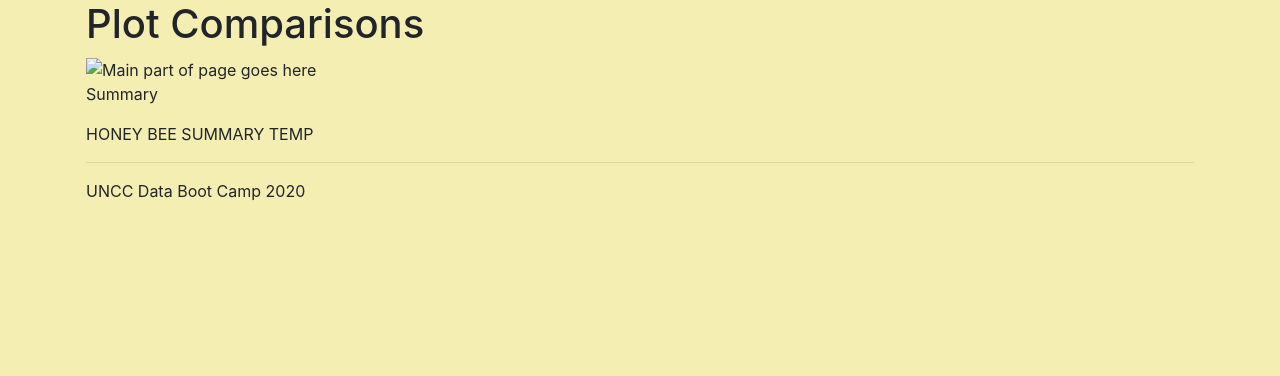
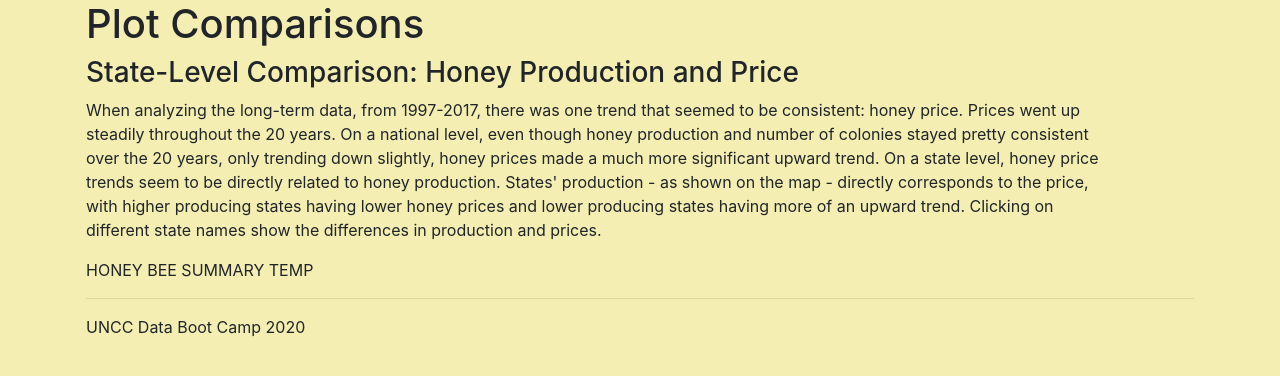
Before and after one commit to Apex8/better-than-a-bee, a Flask app: page /viz1 in a window 1280 px wide. Shown: the part 73-449 px from the top of the page. Run offline with Flask 2, Linux system fonts and the light colour scheme; some libraries are stand-ins or nearby versions.

Commit message:
Adding description/summary to viz1.html

```diff
--- a/Templates/viz1.html
+++ b/Templates/viz1.html
@@ -56,6 +56,12 @@
             </div>
         </div>
         <div class="row">
+            <div class="col-md-11">
+              <h3>State-Level Comparison: Honey Production and Price</h3>
+              <p>When analyzing the long-term data, from 1997-2017, there was one trend that seemed to be consistent: honey price. Prices went up steadily throughout the 20 years. On a national level, even though honey production and number of colonies stayed pretty consistent over the 20 years, only trending down slightly, honey prices made a much more significant upward trend. On a state level, honey price trends seem to be directly related to honey production. States' production - as shown on the map - directly corresponds to the price, with higher producing states having lower honey prices and lower producing states having more of an upward trend. Clicking on different state names show the differences in production and prices.</p>
+            </div>
+        </div>
+        <div class="row">
             <div class="col-md-12">
                 <div class='tableauPlaceholder' id='viz1605972906744'><noscript><a
                     href='#'><img alt=' '
@@ -85,11 +91,6 @@
                 var vizElement = divElement.getElementsByTagName('object')[0]; { vizElement.style.width = '100%'; vizElement.style.height = '827px'; }
                 var scriptElement = document.createElement('script'); scriptElement.src = 'https://public.tableau.com/javascripts/api/viz_v1.js'; vizElement.parentNode.insertBefore(scriptElement, vizElement);
             </script>
-            <img class="landing" src="" class="float-left" alt="Main part of page goes here"
-                style="width:100%" align="center">
-            <div class="caption">
-                <p class="capt"> Summary</p>
-            </div>
             <p>
                 HONEY BEE SUMMARY TEMP
             </p>
```
